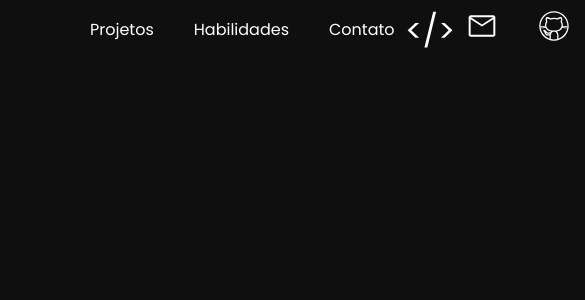
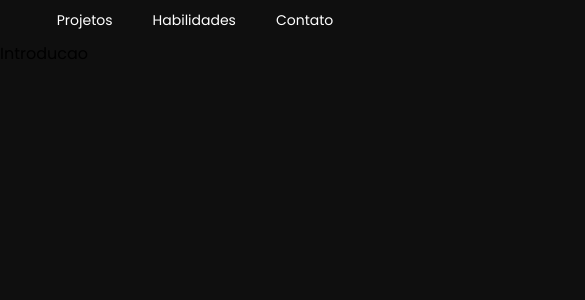
Before and after one commit to paulomonteiro3/portfolio, a React (Vite) app: page / in a window 390 px wide. Shown: the top 300 px of the page, 585 px wide, since content can reach past the window. Built offline with nearby package versions, Linux system fonts and the light colour scheme.

Commit message:
Header ajustado e responsivo

```diff
--- a/src/App.jsx
+++ b/src/App.jsx
@@ -1,16 +1,21 @@
 /* eslint-disable no-unused-vars */
-import React from 'react'
-import Header from './Componentes/Header'
-import "./App.css"
-import "./Fonts.css"
-import "./Cores.css"
+import React from "react";
+import Header from "./Componentes/Header";
+import "./App.css";
+import "./Fonts.css";
+import "./Cores.css";
+import { BrowserRouter } from "react-router-dom";
+import Introducao from "./Componentes/Introducao/Introducao";
 
 const App = () => {
   return (
     <div>
-      <Header />
+      <BrowserRouter>
+        <Header />
+        <Introducao />
+      </BrowserRouter>
     </div>
-  )
-}
+  );
+};
 
-export default App
+export default App;
--- a/src/Componentes/Header.jsx
+++ b/src/Componentes/Header.jsx
@@ -4,6 +4,7 @@ import Email from "../assets/email.svg?react";
 import Github from "../assets/github.svg?react";
 import Linkedin from "../assets/linkedin.svg?react";
 import styles from "./Header.module.css";
+import { Link } from "react-router-dom";
 
 const Header = () => {
   return (
@@ -14,16 +15,16 @@ const Header = () => {
         <a>Contato</a>
       </nav>
       <Logo className={`${styles.logo}`} />
-      <nav className={`${styles.nav}`}>
+      <nav className={`${styles.nav} ${styles.navIcons}`}>
         <a>
-          <Email />
+          <Email id="email-cp" alt="testessdwe" />
         </a>
-        <a>
+        <Link to={`https://github.com/paulomonteiro3`}>
           <Github />
-        </a>
-        <a>
+        </Link>
+        <Link to={`https://www.linkedin.com/in/paulomonteiro3/`}>
           <Linkedin />
-        </a>
+        </Link>
       </nav>
     </header>
   );
--- a/src/Componentes/Header.module.css
+++ b/src/Componentes/Header.module.css
@@ -35,3 +35,33 @@
   justify-self: center;
   cursor: pointer;
 }
+
+@media (max-width: 1200px) {
+  .header {
+    display: flex;
+    flex-wrap: wrap;
+    justify-content: space-between;
+  }
+  .logo {
+    display: none;
+  }
+}
+
+@media (max-width: 800px) {
+  .nav {
+    font-size: 0.875rem;
+  }
+  .nav svg {
+    height: 24px;
+    width: 24px;
+  }
+}
+
+@media (max-width: 700px) {
+  .header {
+    justify-content: center;
+  }
+  .navIcons {
+    display: none;
+  }
+}
--- /dev/null
+++ b/src/Componentes/Introducao/Introducao.jsx
@@ -0,0 +1,9 @@
+import React from 'react'
+
+const Introducao = () => {
+  return (
+    <div>Introducao</div>
+  )
+}
+
+export default Introducao
```
Also changed, not shown: src/Componentes/Introducao/Introducao.module.css (added).
